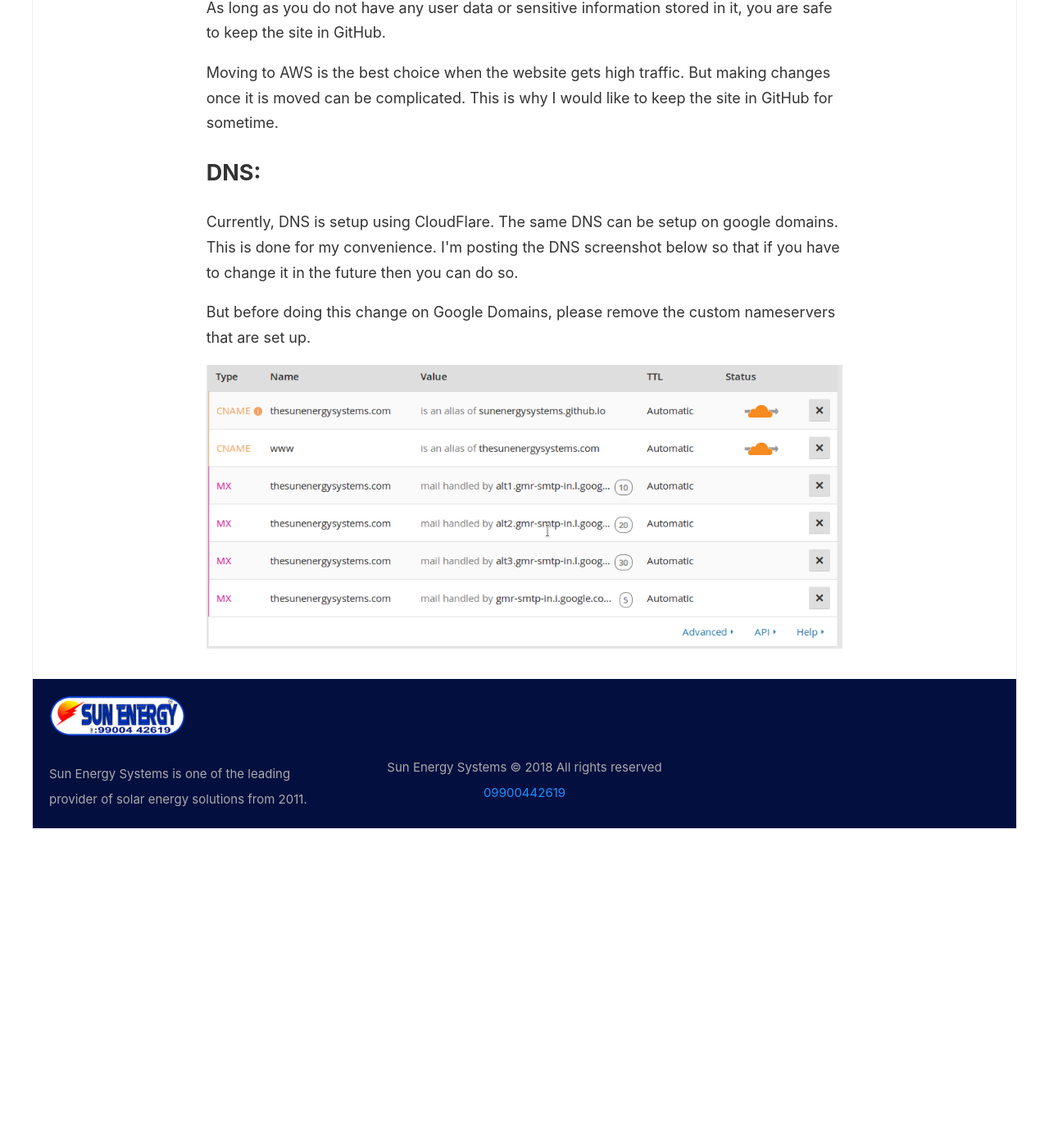
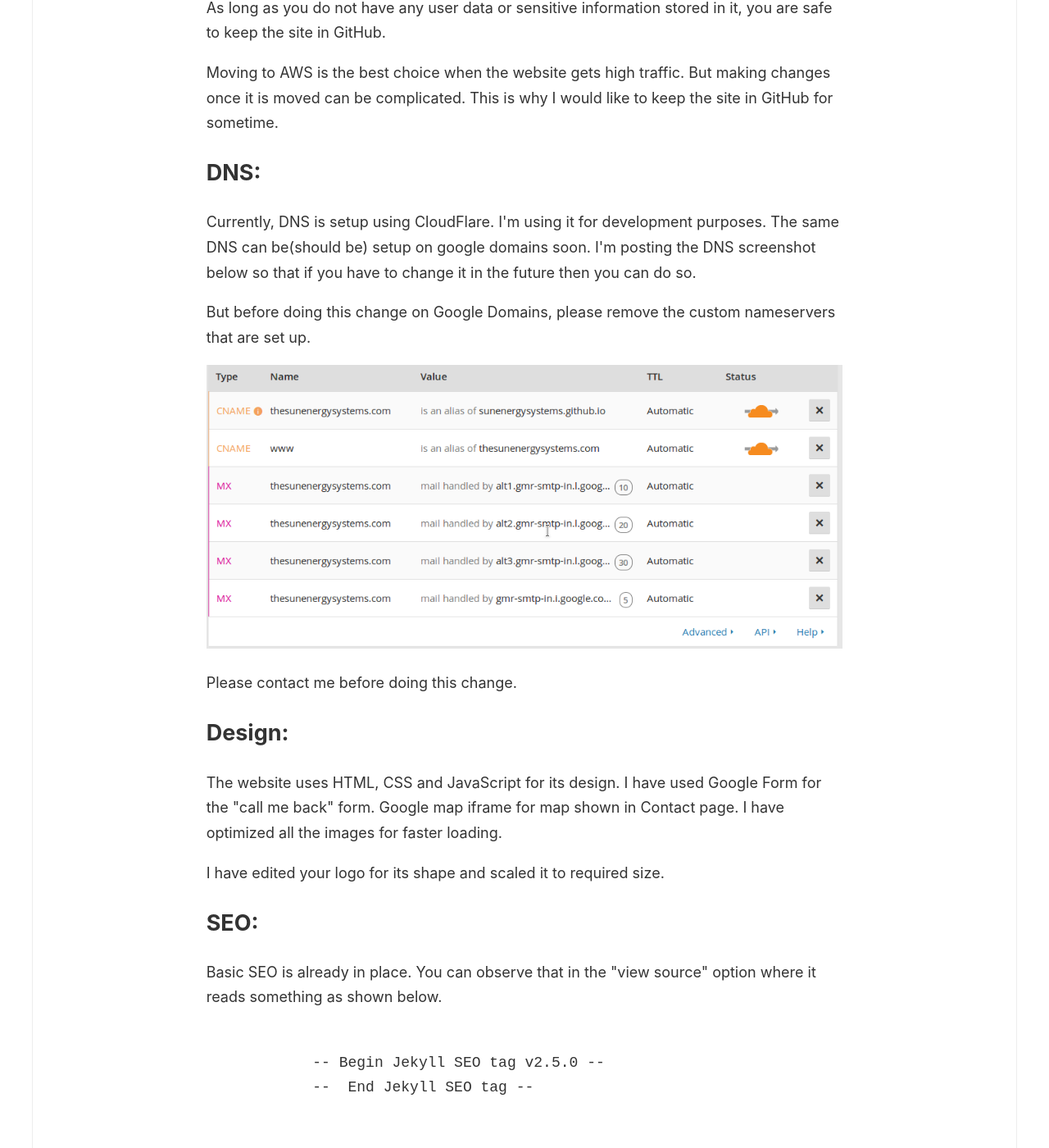
Before and after one commit to sunenergysystems/krinergy, a Jekyll site: the page built from _pages/documentation.html, in a window 1280 px wide and 1400 px high, scrolled down 766 px. Shown: the whole window at 82% size. Built offline with Jekyll 4.4.1, drawn with Linux system fonts in a browser that asks for light colours; before the commit the page ends 1777 px from its top, so only the background shows below that; some of the changed text lies outside the part shown.

Commit message:
documentation

```diff
--- a/_config.yml
+++ b/_config.yml
@@ -12,6 +12,9 @@
 
 
 ### exclude the instructions / write-up in the README.md
+
+include:
+    - _pages
 
 exclude:
 - README.md
--- a/documentation.html
+++ b/_pages/documentation.html
@@ -24,9 +25,31 @@
         <p>Moving to AWS is the best choice when the website gets high traffic. But making changes once it is moved can be complicated. This is why I would like to keep the site in GitHub for sometime.</p>
 
         <h2>DNS:</h2>
-        <p>Currently, DNS is setup using CloudFlare. The same DNS can be setup on google domains. This is done for my convenience. I'm posting the DNS screenshot below so that if you have to change it in the future then you can do so.</p>
+        <p>Currently, DNS is setup using CloudFlare. I'm using it for development purposes. The same DNS can be(should be) setup on google domains soon. I'm posting the DNS screenshot below so that if you have to change it in the future then you can do so.</p>
         <p>But before doing this change on Google Domains, please remove the custom nameservers that are set up.</p>
         <img src="/images/dns-settings.png" alt="" width="100%">
+        <p>Please contact me before doing this change.</p>
+
+        <h2>Design:</h2>
+        <p>The website uses HTML, CSS and JavaScript for its design. I have used Google Form for the "call me back" form. Google map iframe for map shown in Contact page. I have optimized all the images for faster loading.</p>
+        <p>I have edited your logo for its shape and scaled it to required size.</p>
+
+        <h2>SEO:</h2>
+        <p>Basic SEO is already in place. You can observe that in the "view source" option where it reads something as shown below.</p>
+
+            <pre><code>
+            -- Begin Jekyll SEO tag v2.5.0 --
+            --  End Jekyll SEO tag --
+        </code>
+        </pre>
+        <p>That should be enough for search engines to read the site properly.</p>
+
+        <h2>Sitemap Submission:</h2>
+        <p>The sitemap for the website is available at <code>http://thesunenergysystems.com/sitemap.xml</code>. Make sure all the pages are listed in it. Submit this to search engines.</p>
+
+        <h2>Changes:</h2>
+        <p>Any changes you would like to make to the content of the website can be done either in <code>_data/data.yml</code>, <code>_products</code> or <code>_pages</code>.</p>
+        <p>I do not recommend editing any other file since it may break the site.</p>
     </div>
     <div class="c-2"></div>
 
```
Also changed, not shown: other parts of _pages/documentation.html (+1 -0 lines), _pages/404.html (renamed from 404.html), _pages/contact.html (renamed from contact.html), _pages/thank-you.html (renamed from thank-you.html).
